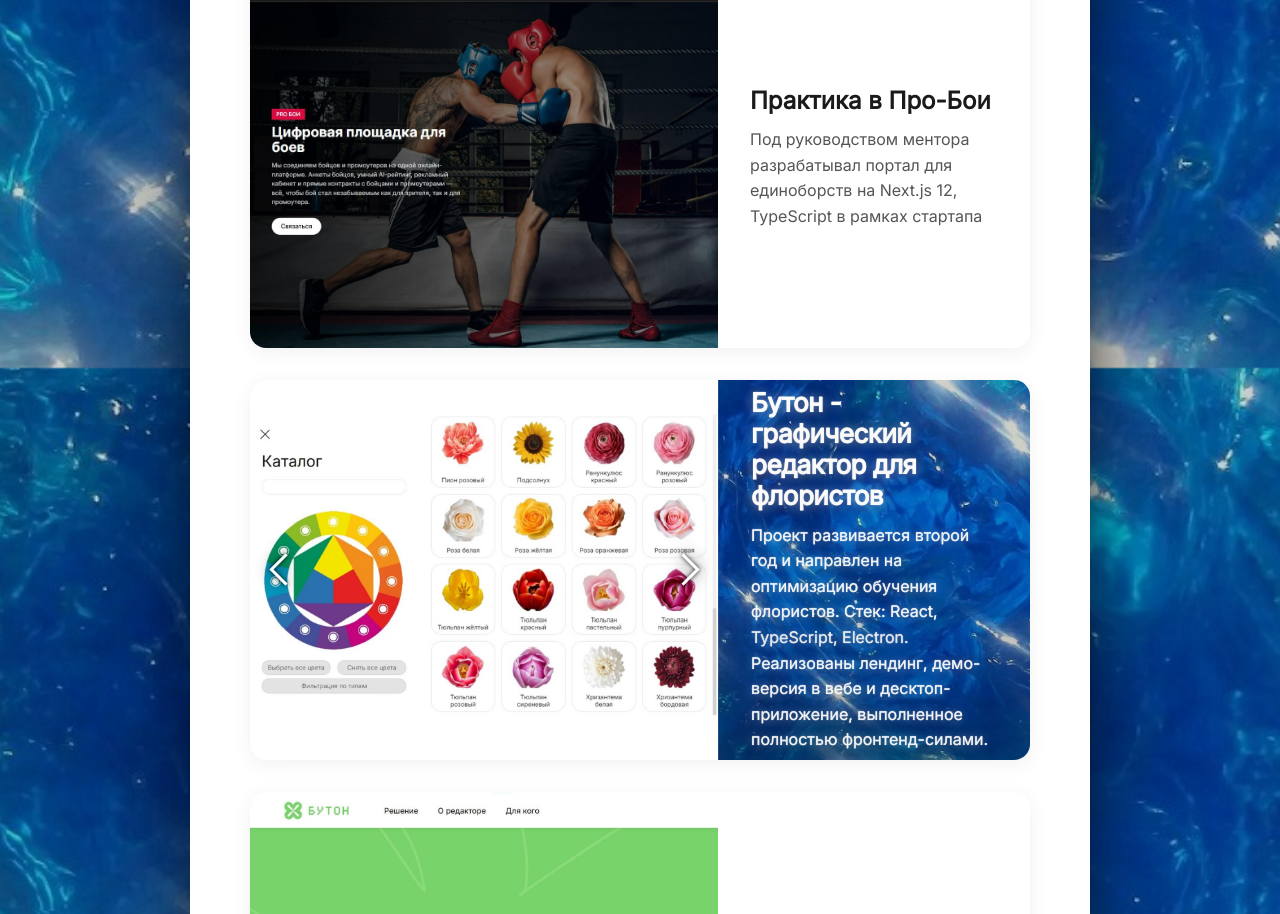
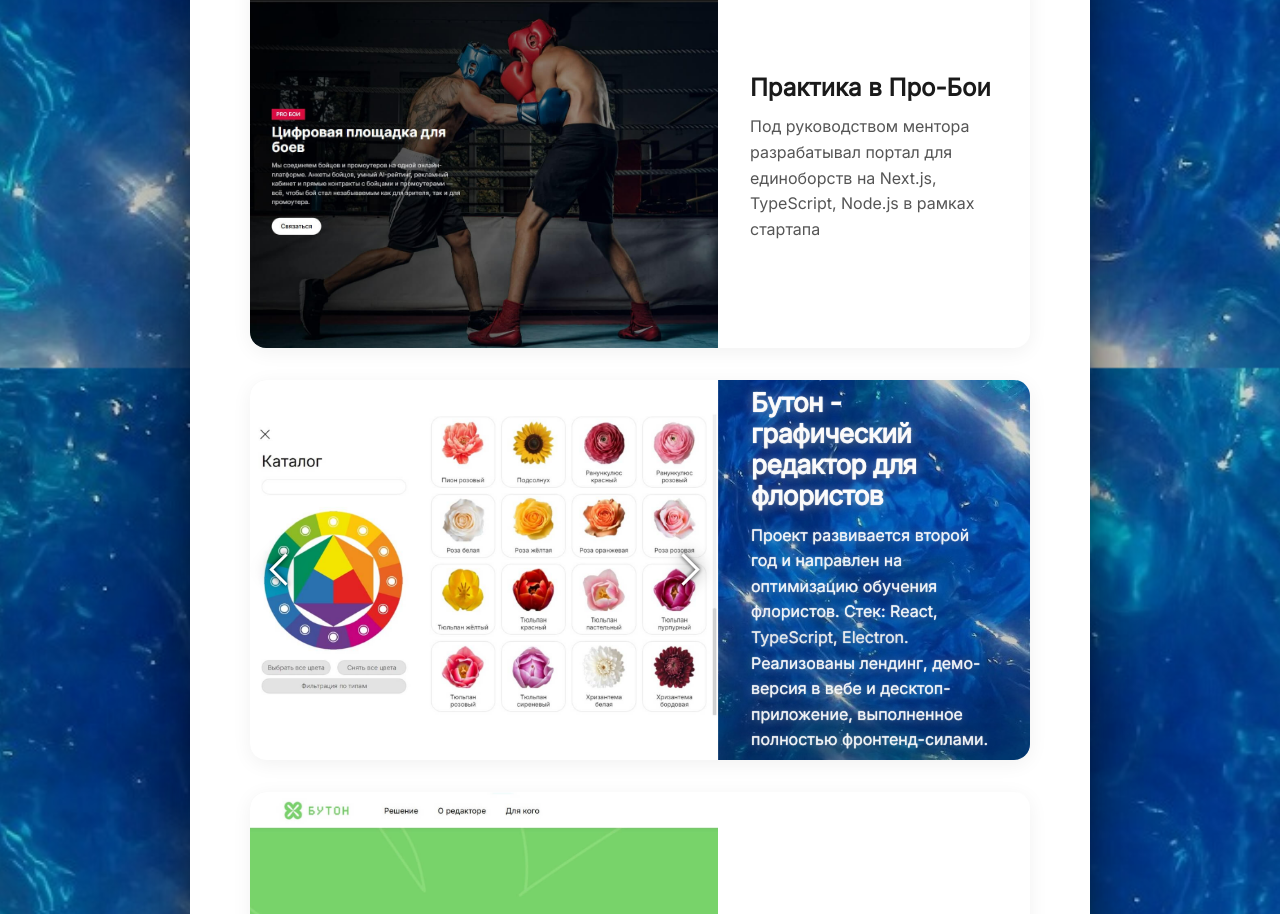
Before and after one commit to ivmart2005/resume, a React (Vite) app: page / in a window 1280 px wide. Shown: the part 1232-2146 px from the top of the page. Built offline with nearby package versions, Linux system fonts and the light colour scheme.

Commit message:
04.08 update

```diff
--- a/src/data/projectsData.ts
+++ b/src/data/projectsData.ts
@@ -13,7 +13,7 @@
     images: [
       "./images/projects/pro-boi/screenshot.jpg",
     ],
-    imageDescriptions: [`Под руководством ментора разрабатывал портал для единоборств на Next.js 12, TypeScript в рамках стартапа`]
+    imageDescriptions: [`Под руководством ментора разрабатывал портал для единоборств на Next.js, TypeScript, Node.js в рамках стартапа`]
   },
   {
     title: "Бутон - графический редактор для флористов",
```
